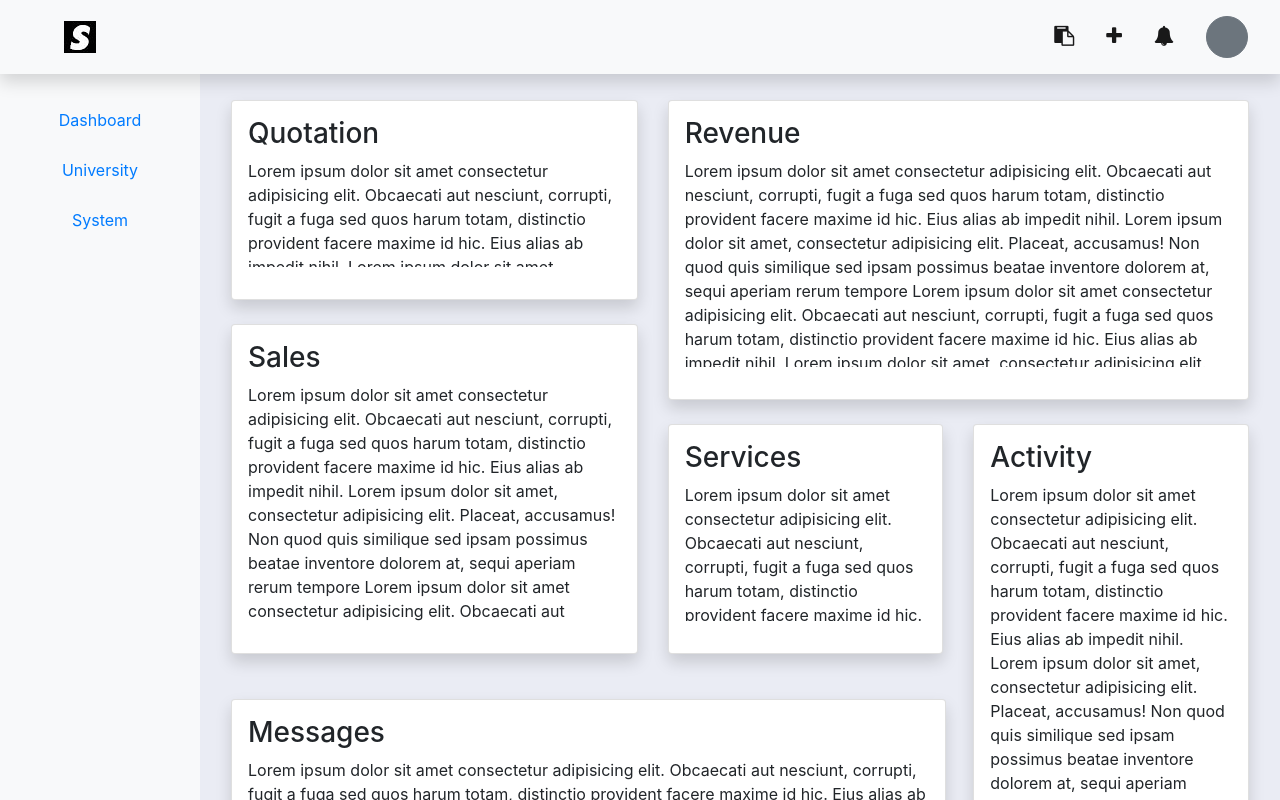
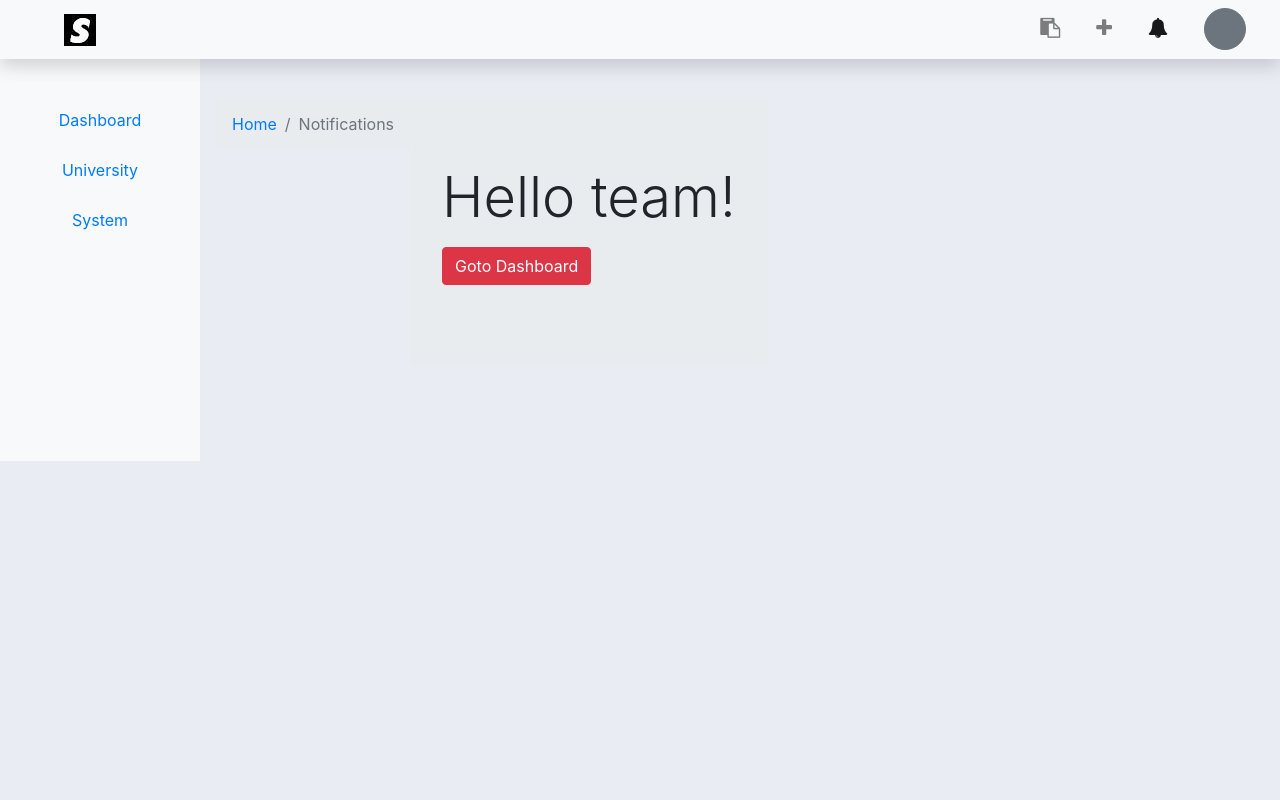
Before and after one commit to kaushikbhat07/starwisp-admin, a React (Create React App) app: page /notifications in a window 1280 px wide. Before the commit this address led to /dashboard. Shown: the top 800 px of the page. Built offline with nearby package versions, Linux system fonts and the light colour scheme.

Commit message:
Router - Add, Notifications

```diff
--- a/src/RoutePage.js
+++ b/src/RoutePage.js
@@ -1,6 +1,8 @@
 import React, { Component } from 'react';
 import Main from './components/layout/Main'
-import Hello from './components/layout/Hello'
+import Notifications from './components/layout/Notifications'
+import Reports from './components/layout/Reports'
+import Add from './components/layout/Add'
 import Navigation from "./components/layout/Navigation";
 import Sidebar from "./components/layout/Sidebar";
 import { Switch, Route, Redirect, withRouter } from 'react-router-dom';
@@ -14,9 +16,11 @@ class RouterPage extends Component {
 				<div className="pt-100 d-flex flex-row">
 					<Sidebar />
 					<Switch location={this.props.location}>
-						<Route path='/dashboard' component={Main} />
-						<Route exact path='/hello' component={Hello} />
-						<Redirect to="/dashboard" />
+						<Route path='/home' component={Main} />
+						<Route exact path='/notifications' component={Notifications} />
+						<Route exact path='/add' component={Add} />
+						<Route exact path='/reports' component={Reports} />
+						<Redirect to="/home" />
 					</Switch>
 
 				</div>
--- /dev/null
+++ b/src/components/layout/Add.js
@@ -0,0 +1,30 @@
+import React from 'react';
+import './Main.css';
+import { Jumbotron, Button, Breadcrumb, BreadcrumbItem } from 'reactstrap';
+import Footer from "./Footer";
+import { NavLink } from 'react-router-dom'
+
+function Add() {
+	return (
+		<section>
+			<div className="main-section container">
+				<div className="row pl-3 pr-3">
+					<Breadcrumb>
+						<BreadcrumbItem><NavLink to='/home'>Home</NavLink></BreadcrumbItem>
+						<BreadcrumbItem active>Add</BreadcrumbItem>
+					</Breadcrumb>
+					<Jumbotron>
+						<h4 className="display-4">Hello team!</h4>
+						<p className="lead mt-3">
+							<NavLink to='/dashboard'><Button color="danger">Goto Dashboard</Button></NavLink>
+						</p>
+					</Jumbotron>
+				</div>
+				<Footer />
+			</div>
+
+		</section>
+	);
+}
+
+export default Add;
--- a/src/components/layout/Navigation.css
+++ b/src/components/layout/Navigation.css
@@ -13,6 +13,12 @@
 	padding: 20px;
 	border-radius: 50%;
 }
-.fixed-top ul.nav {
+.fixed-top .unordered-list {
 	align-items: center;
 }
+.fixed-top .unordered-list .nav-item {
+	padding: 0 10px;
+}
+.sidebar-links:active {
+	color: #fff !important;
+}
--- a/src/components/layout/Navigation.js
+++ b/src/components/layout/Navigation.js
@@ -1,5 +1,5 @@
 import React, { useState } from 'react';
-import { Navbar, NavbarBrand, Nav, NavItem, NavbarText} from 'reactstrap';
+import { Navbar, NavbarBrand, Nav, NavItem, NavbarText } from 'reactstrap';
 import { NavLink } from 'react-router-dom'
 import './Navigation.css';
 
@@ -10,18 +10,17 @@ function Navigation() {
 		<header>
 			<Navbar color="light" light expand="md" className="shadow fixed-top">
 				<NavbarBrand className="ml-5">
-					<a href="/dashboard"><img src="images/logo.jpg" alt="Starwisp Logo" /></a>
+					<a href="/home"><img src="images/logo.jpg" alt="Starwisp Logo" /></a>
 				</NavbarBrand>
- 				<NavbarText className="ml-auto">
-					<Nav>
+				<Nav navbar className="ml-auto unordered-list">
 					<NavItem>
-							<NavLink className="nav-link" to="/hello"><span class="fa fa-clipboard"></span></NavLink>
+						<NavLink className="nav-link" to="/reports"><span class="fa fa-clipboard"></span></NavLink>
 					</NavItem>
 					<NavItem>
-							<NavLink className="nav-link" to="/hello"><span className="fa fa-plus"></span></NavLink>
+						<NavLink className="nav-link" to="/add"><span className="fa fa-plus"></span></NavLink>
 					</NavItem>
 					<NavItem>
-							<NavLink className="nav-link" to="/hello"><span className="fa fa-bell"></span></NavLink>
+						<NavLink className="nav-link" to="/notifications"><span className="fa fa-bell"></span></NavLink>
 					</NavItem>
 					<NavItem>
 						<a className="nav-link">
@@ -29,7 +28,6 @@ function Navigation() {
 						</a>
 					</NavItem>
 				</Nav>
-				</NavbarText>
 			</Navbar>
 		</header>
 	);
--- /dev/null
+++ b/src/components/layout/Notifications.js
@@ -0,0 +1,30 @@
+import React from 'react';
+import './Main.css';
+import { Jumbotron, Button, Breadcrumb, BreadcrumbItem } from 'reactstrap';
+import Footer from "./Footer";
+import { NavLink } from 'react-router-dom'
+
+function Notifications() {
+	return (
+		<section>
+			<div className="main-section container">
+				<div className="row pl-3 pr-3">
+					<Breadcrumb>
+						<BreadcrumbItem><NavLink to='/home'>Home</NavLink></BreadcrumbItem>
+						<BreadcrumbItem active>Notifications</BreadcrumbItem>
+					</Breadcrumb>
+					<Jumbotron>
+						<h4 className="display-4">Hello team!</h4>
+						<p className="lead mt-3">
+							<NavLink to='/dashboard'><Button color="danger">Goto Dashboard</Button></NavLink>
+						</p>
+					</Jumbotron>
+				</div>
+				<Footer />
+			</div>
+
+		</section>
+	);
+}
+
+export default Notifications;
--- a/src/components/layout/Hello.js
+++ b/src/components/layout/Reports.js
@@ -1,14 +1,18 @@
 import React from 'react';
 import './Main.css';
-import { Jumbotron, Button } from 'reactstrap';
+import { Jumbotron, Button, Breadcrumb, BreadcrumbItem } from 'reactstrap';
 import Footer from "./Footer";
 import { NavLink } from 'react-router-dom'
 
-function Hello() {
+function Reports() {
 	return (
 		<section>
 			<div className="main-section container">
 				<div className="row pl-3 pr-3">
+					<Breadcrumb>
+						<BreadcrumbItem><NavLink to='/home'>Home</NavLink></BreadcrumbItem>
+						<BreadcrumbItem active>Reports</BreadcrumbItem>
+					</Breadcrumb>
 					<Jumbotron>
 						<h4 className="display-4">Hello team!</h4>
 						<p className="lead mt-3">
@@ -23,4 +27,4 @@ function Hello() {
 	);
 }
 
-export default Hello;
+export default Reports;
--- a/src/components/layout/Sidebar.js
+++ b/src/components/layout/Sidebar.js
@@ -6,7 +6,6 @@ function Sidebar() {
 	return (
 		<aside className="d-flex flex-column">
 			<ul className="navbar-nav navbar-light bg-light sidebar text-center">
-
 				<li className="nav-item">
 					<NavLink to='/hello' className="nav-link active">
 						Dashboard
```
Lines whose indentation alone changed are shown as unchanged.
